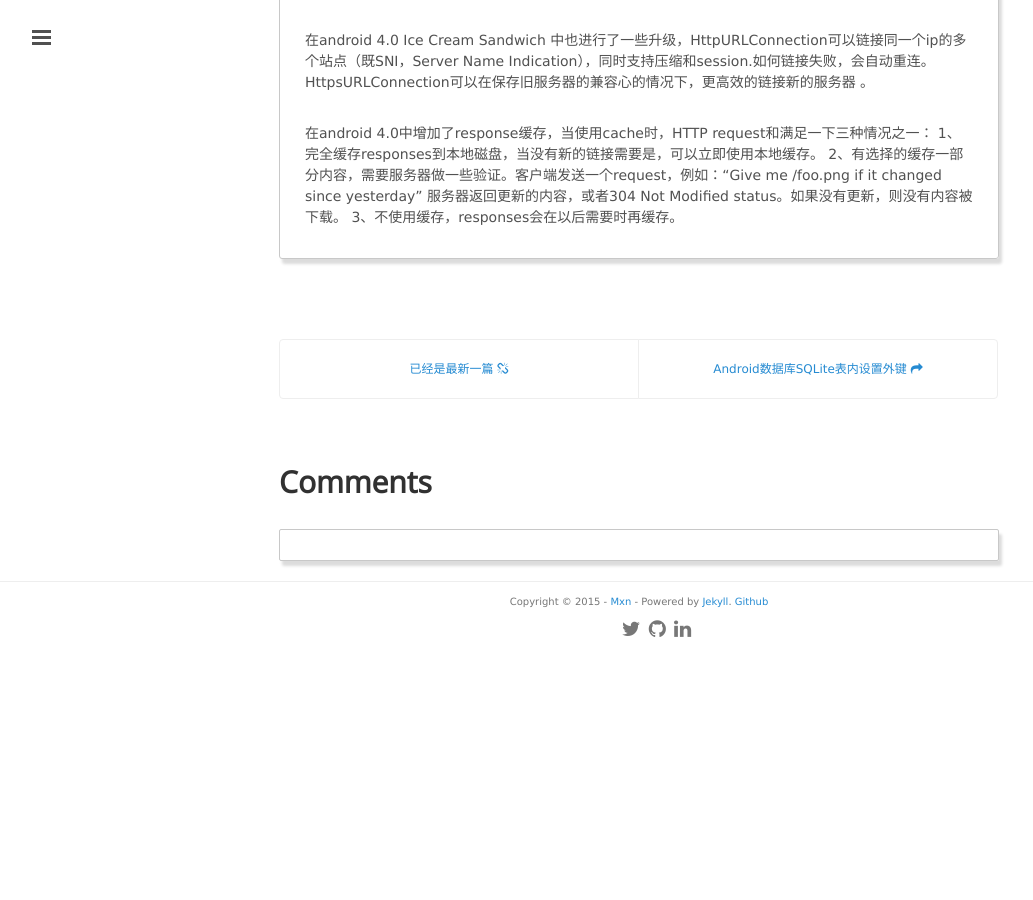
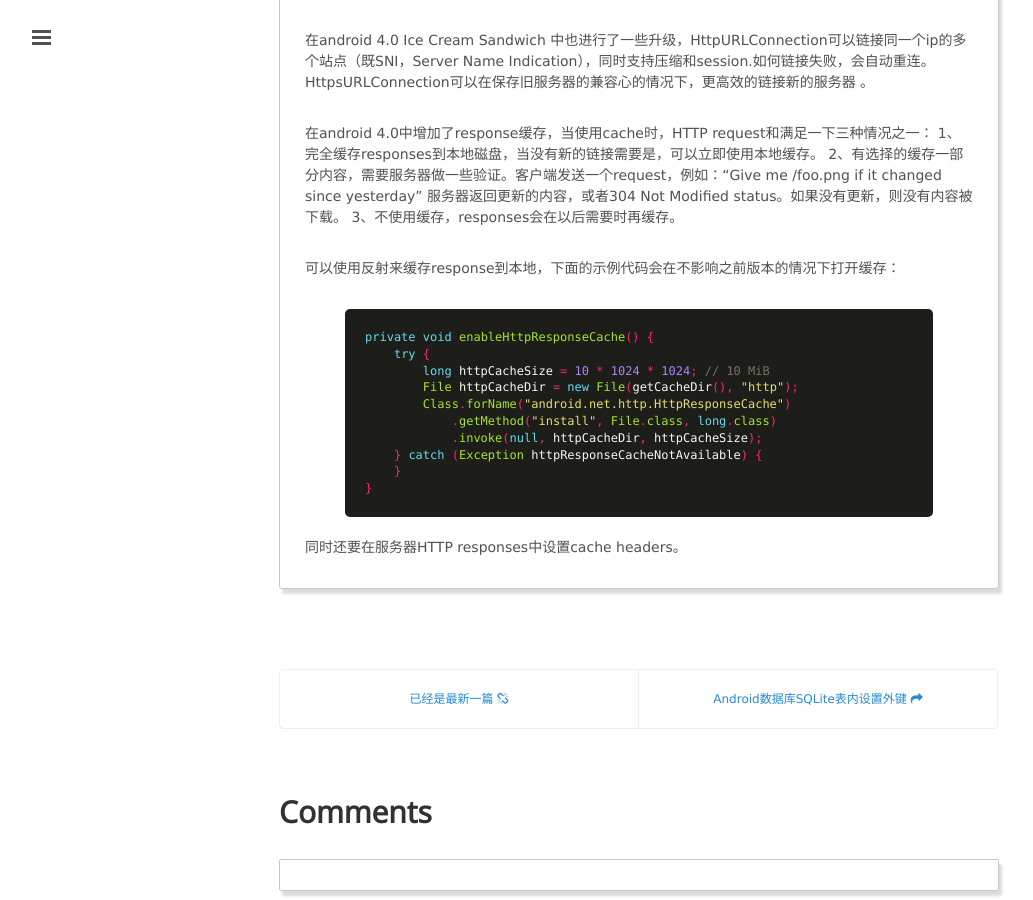
Before and after one commit to mxn21/mxn21.github.io, a Jekyll site: the page built from _posts/2015-6-18-Android’s HTTP Clients.md, in a window 1280 px wide and 900 px high, scrolled down 1574 px. Shown: the whole window, without its empty margins (1-1034 px from the left). Built offline with Jekyll 4.4.1, drawn with Linux system fonts in a browser that asks for light colours; Markdown is read by kramdown in place of the engine named in the settings; comment, search, counter and statistics services are not loaded; before the commit the page ends 2228 px from its top, so only the background shows below that.

Commit message:
Update 2015-6-18-Android’s HTTP Clients.md

```diff
--- a/_posts/2015-6-18-Android’s HTTP Clients.md
+++ b/_posts/2015-6-18-Android’s HTTP Clients.md
@@ -41,3 +41,19 @@
 2、有选择的缓存一部分内容，需要服务器做一些验证。客户端发送一个request，例如：“Give me /foo.png if it changed since yesterday”
 服务器返回更新的内容，或者304 Not Modified status。如果没有更新，则没有内容被下载。
 3、不使用缓存，responses会在以后需要时再缓存。
+
+可以使用反射来缓存response到本地，下面的示例代码会在不影响之前版本的情况下打开缓存：
+{% highlight java %}
+private void enableHttpResponseCache() {
+    try {
+        long httpCacheSize = 10 * 1024 * 1024; // 10 MiB
+        File httpCacheDir = new File(getCacheDir(), "http");
+        Class.forName("android.net.http.HttpResponseCache")
+            .getMethod("install", File.class, long.class)
+            .invoke(null, httpCacheDir, httpCacheSize);
+    } catch (Exception httpResponseCacheNotAvailable) {
+    }
+}
+{% endhighlight  %}
+
+同时还要在服务器HTTP responses中设置cache headers。
```
